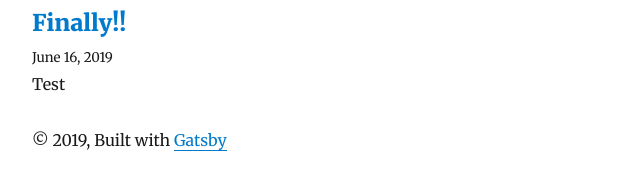
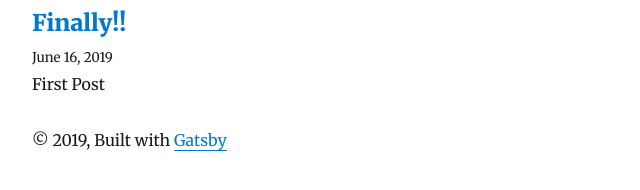
Before and after one commit to gvarner13/gvarner13.github.io, a Gatsby site: page / in a window 1280 px wide. Shown: the part 298-488 px from the top of the page, 293-933 px from the left. Built offline with nearby package versions, Linux system fonts and the light colour scheme; Gatsby itself is replaced by a stand-in of ours; some packages are replaced by stand-ins of ours.

Commit message:
final changw for first post

```diff
--- a/content/blog/hello-world/index.md
+++ b/content/blog/hello-world/index.md
@@ -1,10 +1,11 @@
 ---
 title: Finally!!
 date: "2019-06-16"
-description: "Test"
+description: "First Post"
 ---
 
 I have been trying to setup my own site for years and I kept letting things get in the way.
+
 You know “things” like life, kids, career and all the other stuff.
 Well I am happy to say that I set aside some time to get this super fast static site up!
 I will make a post about what is under the hood soon.
```
Also changed, not shown: 1 other file.
